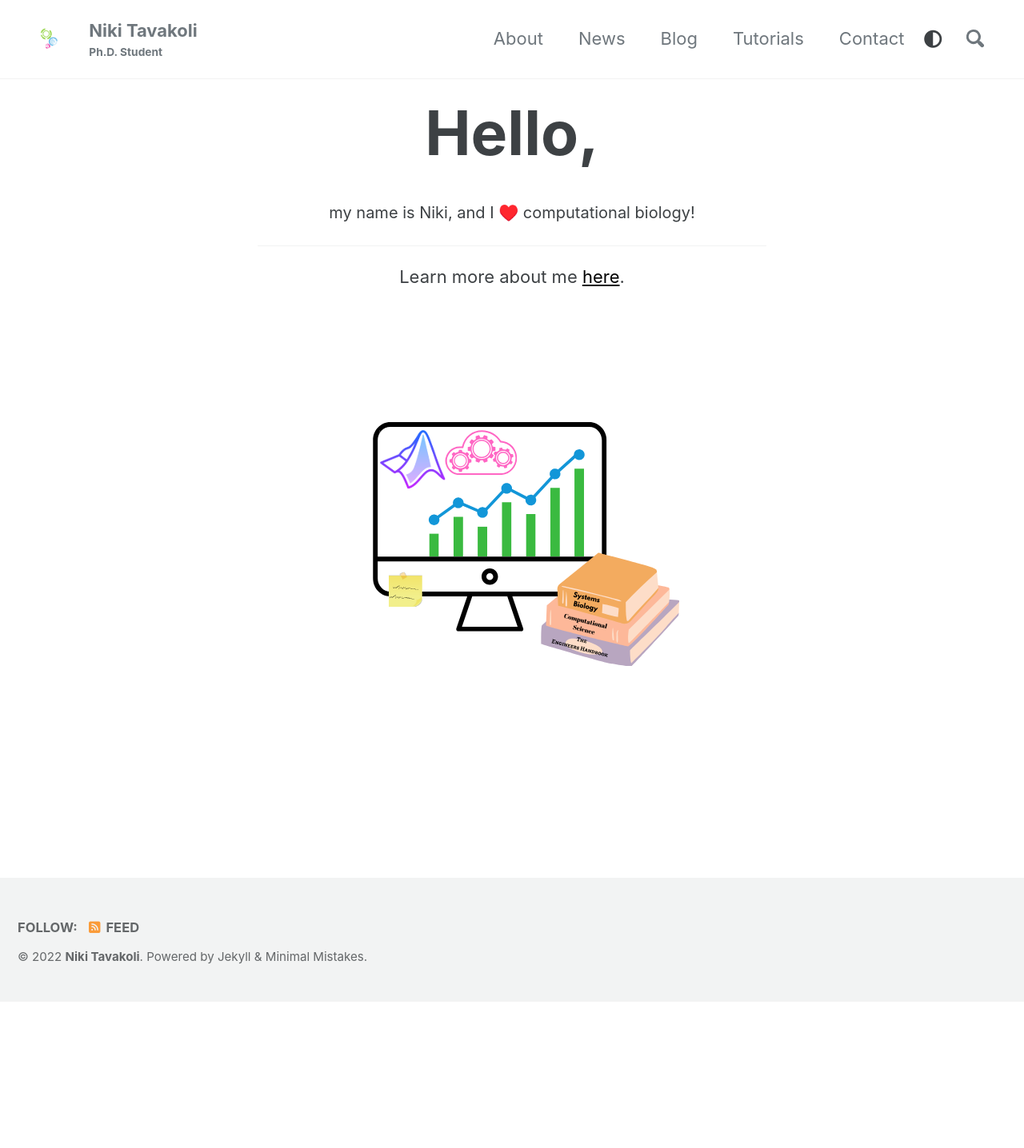
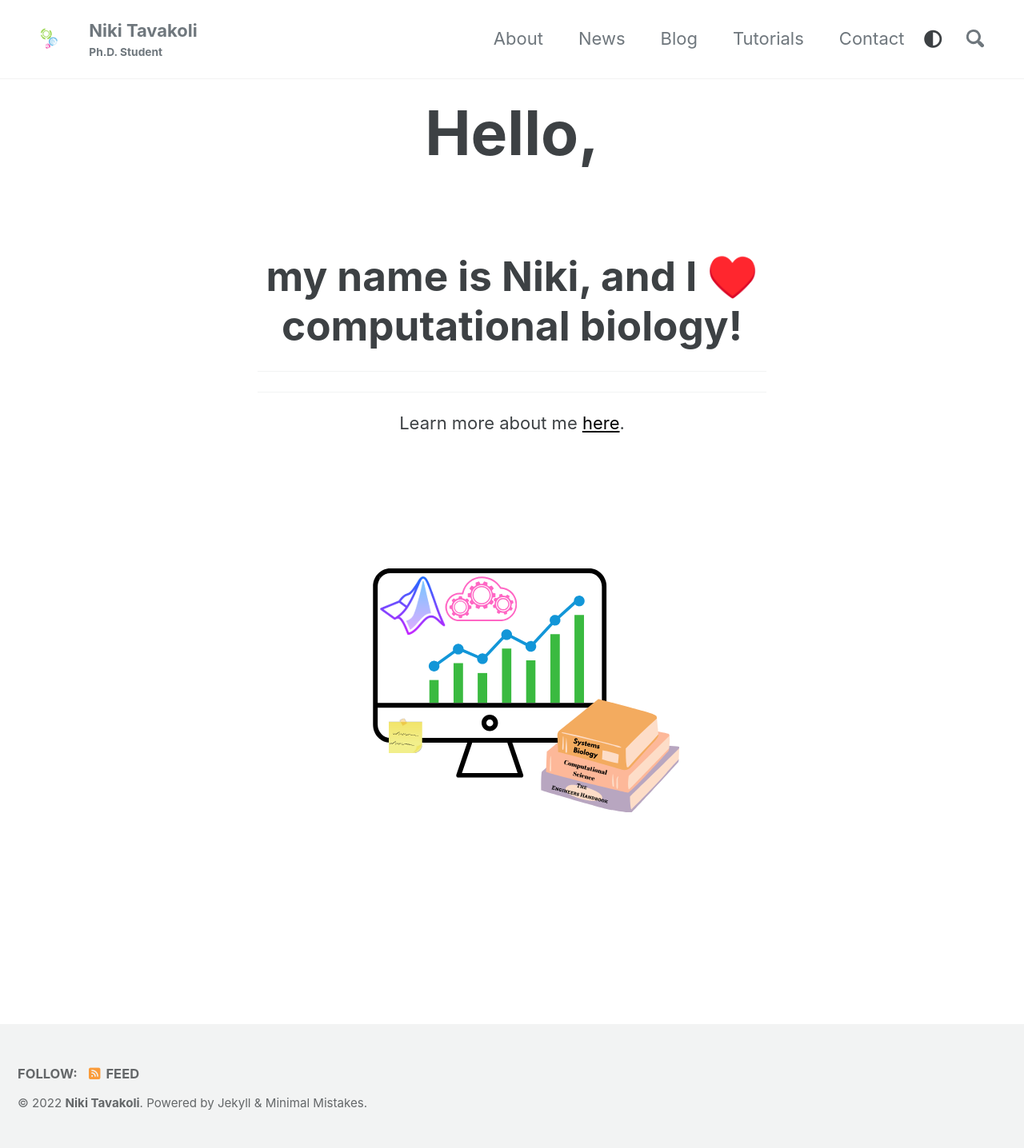
Before and after one commit to nikitavakoli/nikitavakoli.github.io, a Jekyll site: the page built from index.html, in a window 1280 px wide. Shown: the whole page at 80% size. Built offline with Jekyll 4.4.1, drawn with Linux system fonts in a browser that asks for light colours; cached includes are drawn as plain includes; nearby versions of some CDN libraries; the list of posts is cut into pages by our own code; before the commit the page ends 1253 px from its top, so only the background shows below that.

Commit message:
some formatting

```diff
--- a/index.html
+++ b/index.html
@@ -5,11 +5,10 @@ author_profile: false
 
 <center>
     <h1 style="font-size:6vw">Hello,</h1>
+    <h2 style="font-size:4vw">my name is Niki, and I ♥️ computational biology!</h2>
+     <hr>
+     Learn more about me <a href="/about/" style="color: black;">here</a>.
 
-    <p style="font-size:20px">my name is Niki, and I ♥️ computational biology! </p>
-     <hr>
-
-     Learn more about me <a href="/about/" style="color: black;">here</a>.
-</center>
 
 <object data="/images/home.svg" width="500px" height="500px"></object>
+</center>
```
